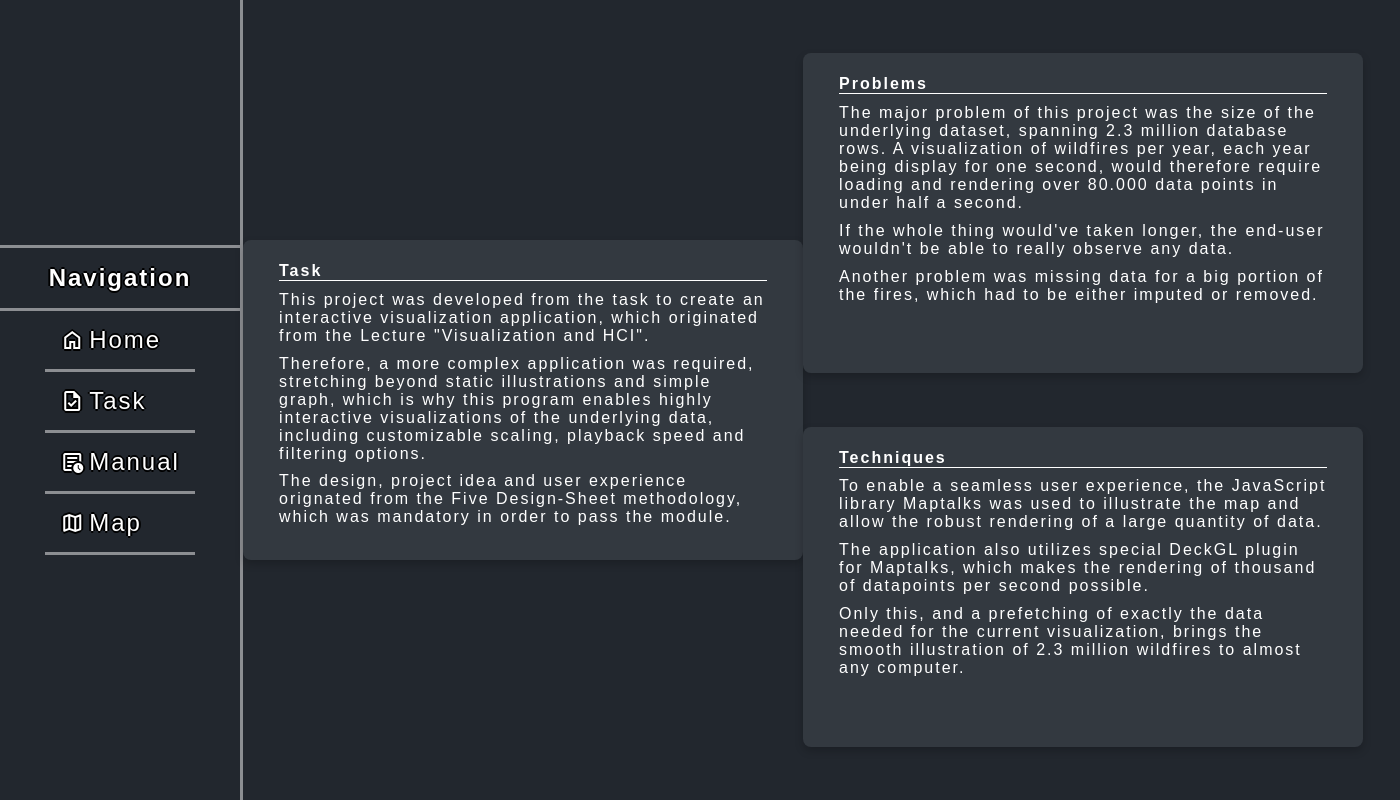
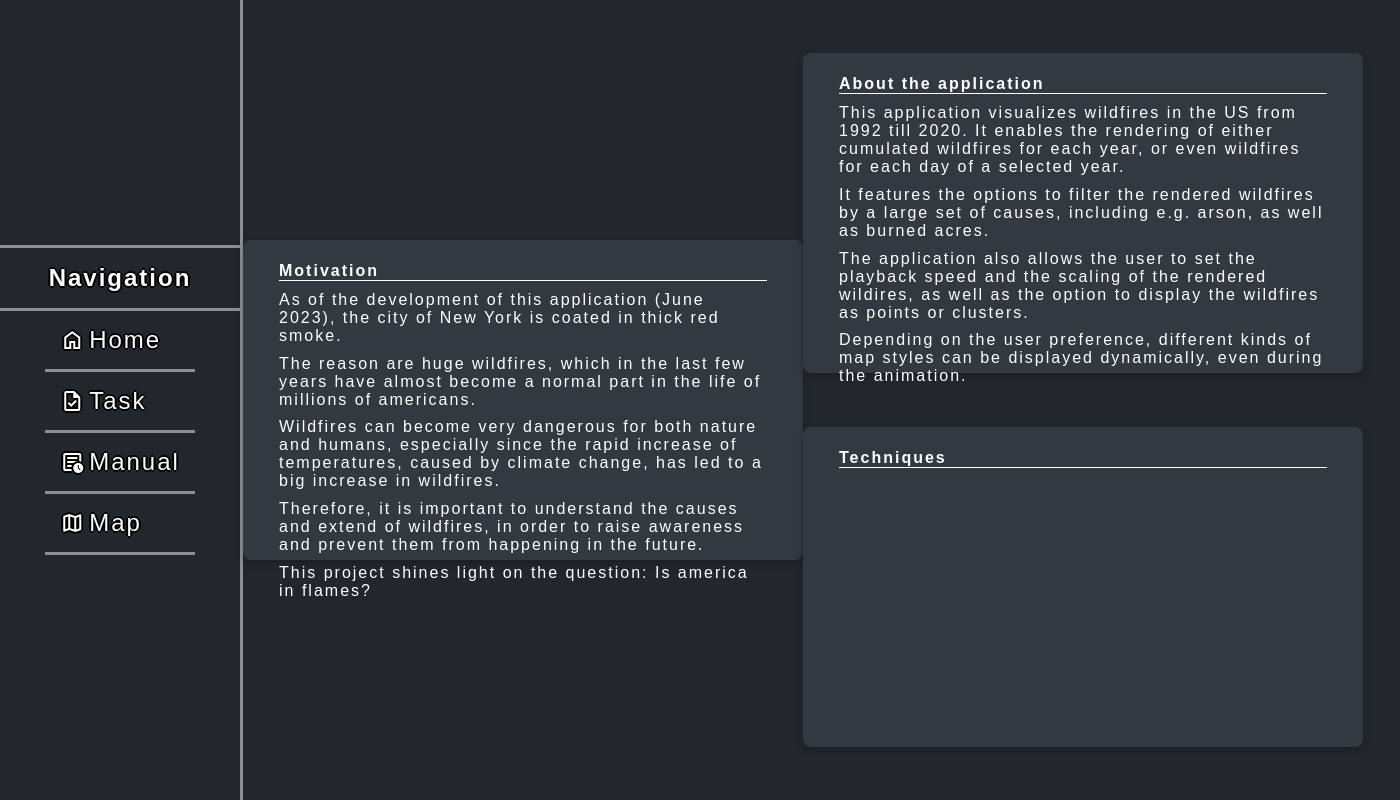
Before and after one commit to butzee/Wildfire_Visualization_and_HCI, an Electron app: page src/pages/index.html in a window 1400 px wide. Drawn offline with nearby package versions, Linux system fonts and the light colour scheme.

Commit message:
Created Motivation and About text

```diff
--- a/src/pages/index.html
+++ b/src/pages/index.html
@@ -49,31 +49,31 @@
           <div class="column-cards-container">
             <div class="card">
               <div class="container">
-                <h4><b>Task</b></h4>
-                <p>This project was developed from the task to create an interactive visualization application, which originated from the Lecture "Visualization and HCI".</p>
-                <p>Therefore, a more complex application was required, stretching beyond static illustrations and simple graph, which is why this program enables highly
-                  interactive visualizations of the underlying data, including customizable scaling, playback speed and filtering options.</p>
-                <p>The design, project idea and user experience orignated from the Five Design-Sheet methodology, which was mandatory in order to pass the module.</p>
+                <h4><b>Motivation</b></h4>
+                <p>As of the development of this application (June 2023), the city of New York is coated in thick red smoke.</p>
+                <p>The reason are huge wildfires, which in the last few years have almost become a normal part in the life of millions of americans.</p>
+                <p>Wildfires can become very dangerous for both nature and humans, especially since the rapid increase of temperatures, caused by climate change,
+                  has led to a big increase in wildfires.</p>
+                <p>Therefore, it is important to understand the causes and extend of wildfires, in order to raise awareness and prevent them from happening in the future.</p>
+                <p>This project shines light on the question: Is america in flames?</p>
               </div>
             </div>
           </div>
           <div class="column-cards-container">
             <div class="card">
               <div class="container">
-                <h4><b>Problems</b></h4>
-                <p>The major problem of this project was the size of the underlying dataset, spanning 2.3 million database rows. A visualization of wildfires per year, each
-                  year being display for one second, would therefore require loading and rendering over 80.000 data points in under half a second.</p>
-                <p>If the whole thing would've taken longer, the end-user wouldn't be able to really observe any data.</p>
-                <p>Another problem was missing data for a big portion of the fires, which had to be either imputed or removed.</p>
+                <h4><b>About the application</b></h4>
+                  <p>This application visualizes wildfires in the US from 1992 till 2020. It enables the rendering of either cumulated wildfires for each year, or even
+                    wildfires for each day of a selected year.</p>
+                  <p>It features the options to filter the rendered wildfires by a large set of causes, including e.g. arson, as well as burned acres.</p>
+                  <p>The application also allows the user to set the playback speed and the scaling of the rendered wildires, as well as the option to display the wildfires
+                    as points or clusters.</p>
+                  <p>Depending on the user preference, different kinds of map styles can be displayed dynamically, even during the animation.</p>
               </div>
             </div>
             <div class="card">
               <div class="container">
                 <h4><b>Techniques</b></h4>
-                <p>To enable a seamless user experience, the JavaScript library Maptalks was used to illustrate the map and allow the robust rendering of a large quantity of data.</p>
-                <p>The application also utilizes special DeckGL plugin for Maptalks, which makes the rendering of thousand of datapoints per second possible.</p>
-                <p>Only this, and a prefetching of exactly the data needed for the current visualization, brings the smooth illustration of 2.3 million wildfires to
-                  almost any computer.</p>
               </div>
             </div>
           </div>
```
